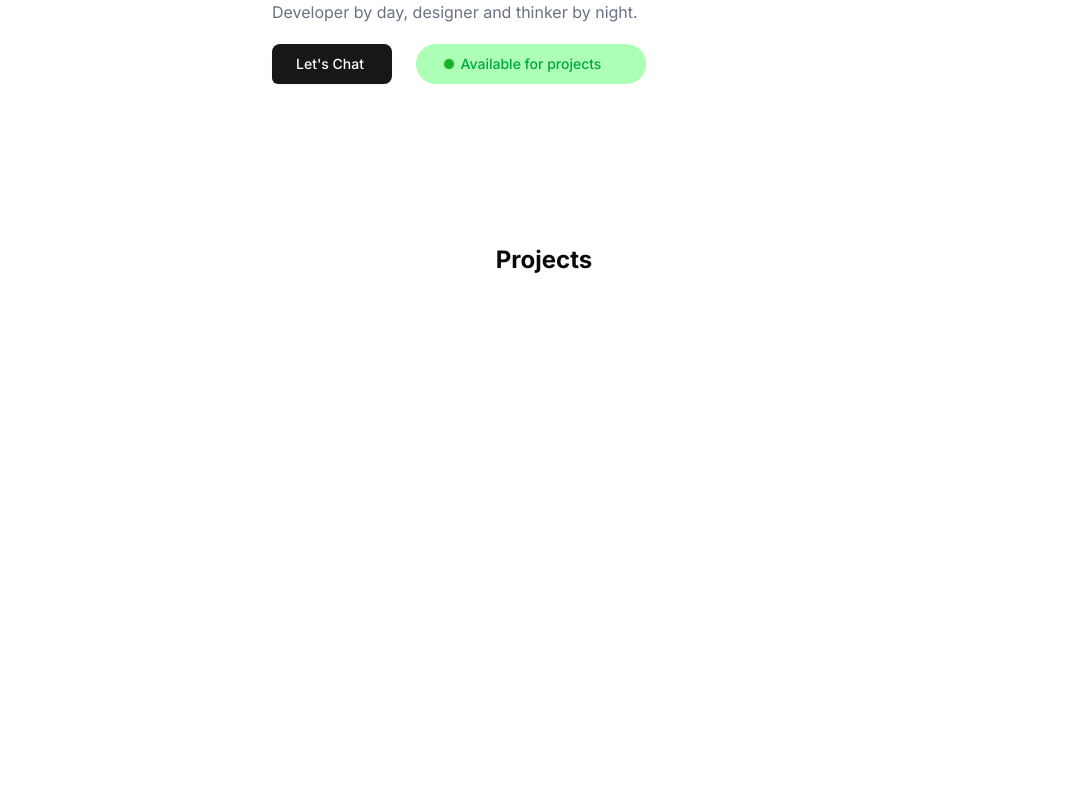
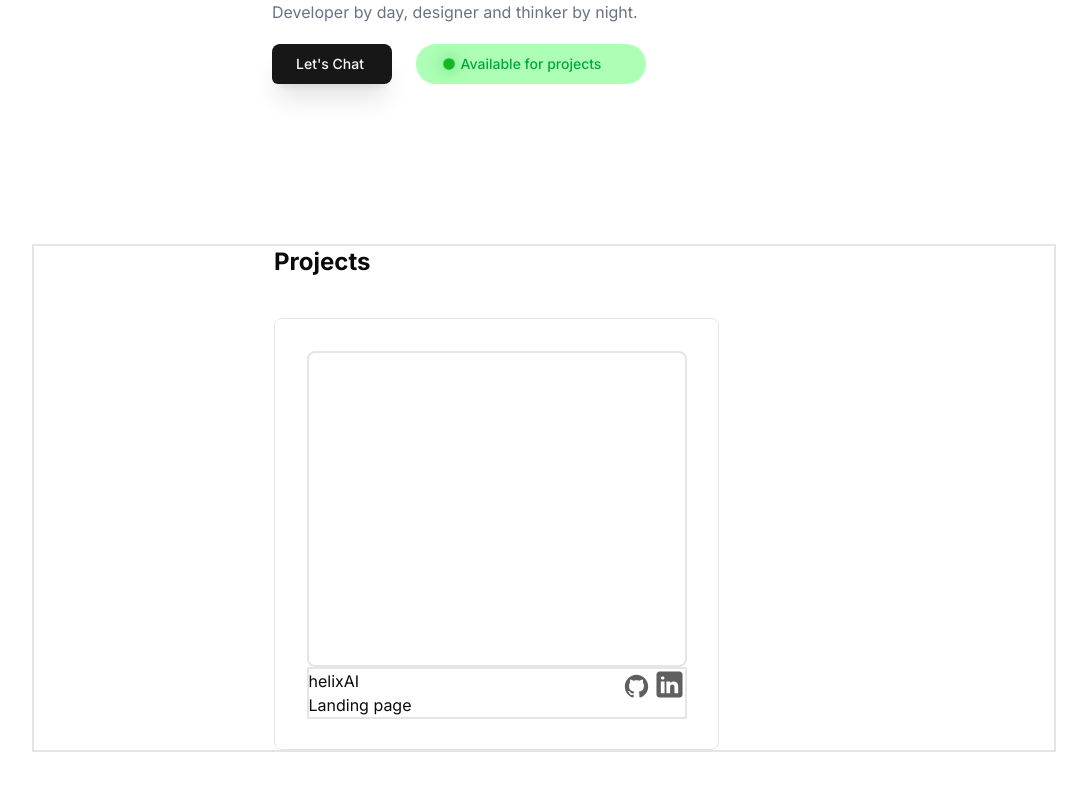
Before and after one commit to morgankar/morgan-kar-portfolio, a React (Vite) app: page / in a window 1280 px wide. Shown: the part 586-1376 px from the top of the page, without its empty margins (96-1183 px from the left). Before the commit the page ends 862 px from the top, so only its background shows below. Built offline with nearby package versions, Linux system fonts and the light colour scheme.

Commit message:
Project cards basic layout done

```diff
--- a/src/Hero.tsx
+++ b/src/Hero.tsx
@@ -18,17 +18,17 @@ function Hero() {
 
   return (
     <div className='container mt-20 sm:ml-40 md:ml-60 ml-12 h-auto mb-40 blur up'>
-        <div className=' rounded-[50%] w-[148px] h-[148px] overflow-hidden relative'>
+        <div className='  rounded-[50%] w-[148px] h-[148px] overflow-hidden relative'>
           <img className="object-cover  absolute " src="morganSan.jpeg" alt="profile pic" />
         </div>
-        <h1 className='font-[700] text-4xl max-w-[400px] mt-20 '>Hey, I'm Arranyak Kar, Developer & Designer</h1>
+        <h1 className='font-[700] text-4xl max-w-[400px] mt-20 '>Hey, I'm Morgan Developer & Designer</h1>
         <h1 className=" font-[400] mt-2 text-gray-500">Guwahati City, IN</h1>
         <h1 className="font-[400] mt-3 max-w-[400px]  text-gray-500">I make your websites look awesome and functional. Developer by day, designer and thinker by night.</h1>
 
         <div className="btn max-w-[400px] flex gap-6 mt-5">
 
           <a href="https://calendly.com/morgankar/30min" target="blank" rel="noopener noreferrer">
-            <Button size="lg" className=" w-[120px] rounded-bl-sm hover:w-[140px]">
+            <Button size="lg"  className="w-[120px] rounded-bl-sm hover:w-[140px]">
               <span className="block w-full text-left">Let's Chat</span>
             </Button>
           </a>
--- a/src/Projects.tsx
+++ b/src/Projects.tsx
@@ -1,8 +1,26 @@
 
 function Projects() {
   return (
-    <div className='m-auto max-w-[1024px] flex justify-center'>
-      <h1 className="text-2xl font-[700] ">Projects</h1>
+    <div className='m-auto max-w-[1024px] border-2 mb-30'>
+      <h1 className="text-2xl font-[700]  sm:ml-40 md:ml-60 ml-12">Projects</h1>
+
+      {/* ProjectCard */}
+      <div className=" max-w-[1024px]  sm:ml-60 ml-12 flex mt-10">
+
+        <div className="projectCard w-[445px] h-[432px] border rounded-md relative ">
+          <div className="border-2 w-[380px] h-[316px] rounded-md ml-8 mt-8"></div>
+          <div className="border-2 text w-[380px] m-auto flex justify-between">
+            <div className="project">
+              <h1>helixAI</h1>
+              <h1>Landing page</h1>
+            </div>
+            <div className="iconsTwo flex">
+              <span><img src="icon_github.svg" alt="github"/></span>
+              <span><img src="icon_linkedin.svg" alt="github"/></span>
+            </div>
+          </div>
+        </div>
+      </div>
 
     </div>
   )
--- a/src/components/ui/button.tsx
+++ b/src/components/ui/button.tsx
@@ -10,7 +10,7 @@ const buttonVariants = cva(
     variants: {
       variant: {
         default:
-          "bg-primary text-primary-foreground shadow-xs hover:bg-primary/90",
+          "bg-primary text-primary-foreground shadow-xl hover:bg-primary/90",
         destructive:
           "bg-destructive text-white shadow-xs hover:bg-destructive/90 focus-visible:ring-destructive/20 dark:focus-visible:ring-destructive/40 dark:bg-destructive/60",
         outline:
@@ -28,6 +28,8 @@ const buttonVariants = cva(
         lg: "h-10 rounded-md px-6 has-[>svg]:px-4",
         icon: "size-9",
       },
+
+
     },
     defaultVariants: {
       variant: "default",
```
